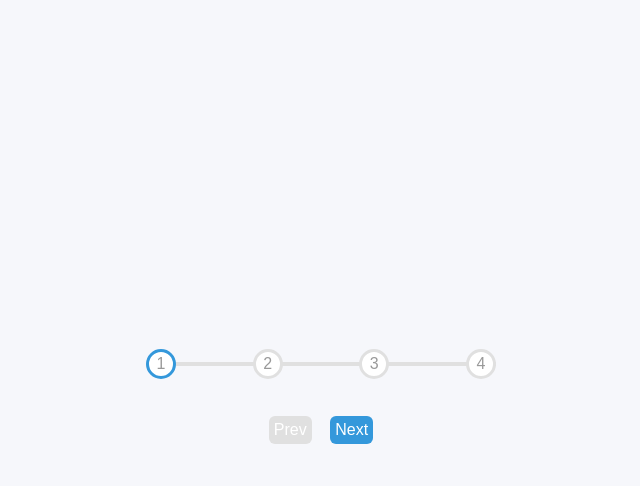
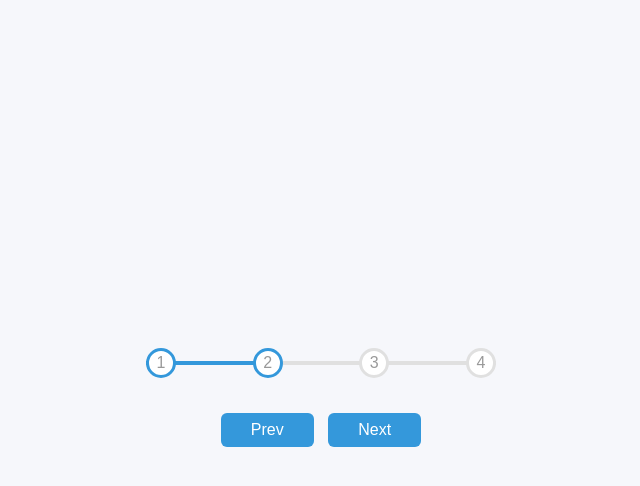
Before and after one commit to Justfemi/Progress-Steps, a plain HTML site: page index.html in a window 1280 px wide. Both pictures are taken after a click on the button "Next". Shown: the whole page, without its empty margins (319-959 px from the left). Drawn offline with Linux system fonts and the light colour scheme; a web font is replaced by a local one.

Commit message:
script added/projects modified

```diff
--- a/script.js
+++ b/script.js
@@ -0,0 +1,52 @@
+const progress = document.getElementById('progress');
+const prev = document.getElementById('prev');
+const next = document.getElementById('next');
+const circles= document.querySelectorAll('.circle');
+
+let currentActive = 1;
+
+next.addEventListener('click', () => {
+    currentActive++;
+
+    if(currentActive > circles.length){
+        currentActive = circles.length;
+    }
+
+    update();
+});
+
+prev.addEventListener('click', () => {
+    currentActive--;
+
+    if(currentActive < 1){
+        currentActive = 1;
+    }
+
+    update();
+});
+
+function update() {
+    circles.forEach((circle, idx) => {
+        if (idx < currentActive){
+            circle.classList.add('active');
+        }
+        else {
+            circle.classList.remove('active');
+        }
+    });
+
+    const actives = document.querySelectorAll('.active');
+
+    progress.style.width = (actives.length -1) / (circles.length - 1) * 100 + '%';
+
+    if (currentActive === 1) {
+        prev.disabled = true;
+    }
+    else if (currentActive === circles.length) {
+        next.disabled = true;
+    }
+    else {
+        prev.disabled = false;
+        next.disabled = false;
+    }
+}
--- a/style.css
+++ b/style.css
@@ -80,13 +80,13 @@ body {
     border: 0;
     border-radius: 6px;
     font-family: inherit;
-    padding: 5px;
+    padding: 8px 30px;
     cursor: pointer;
     font-size: 16px;
-    margin: 7px;
+    margin: 5px;
 }
 
-.btn.active {
+.btn:active {
     transform: scale(0.98);
 }
 
```
Also changed, not shown: index.html (+2 -2 lines).
